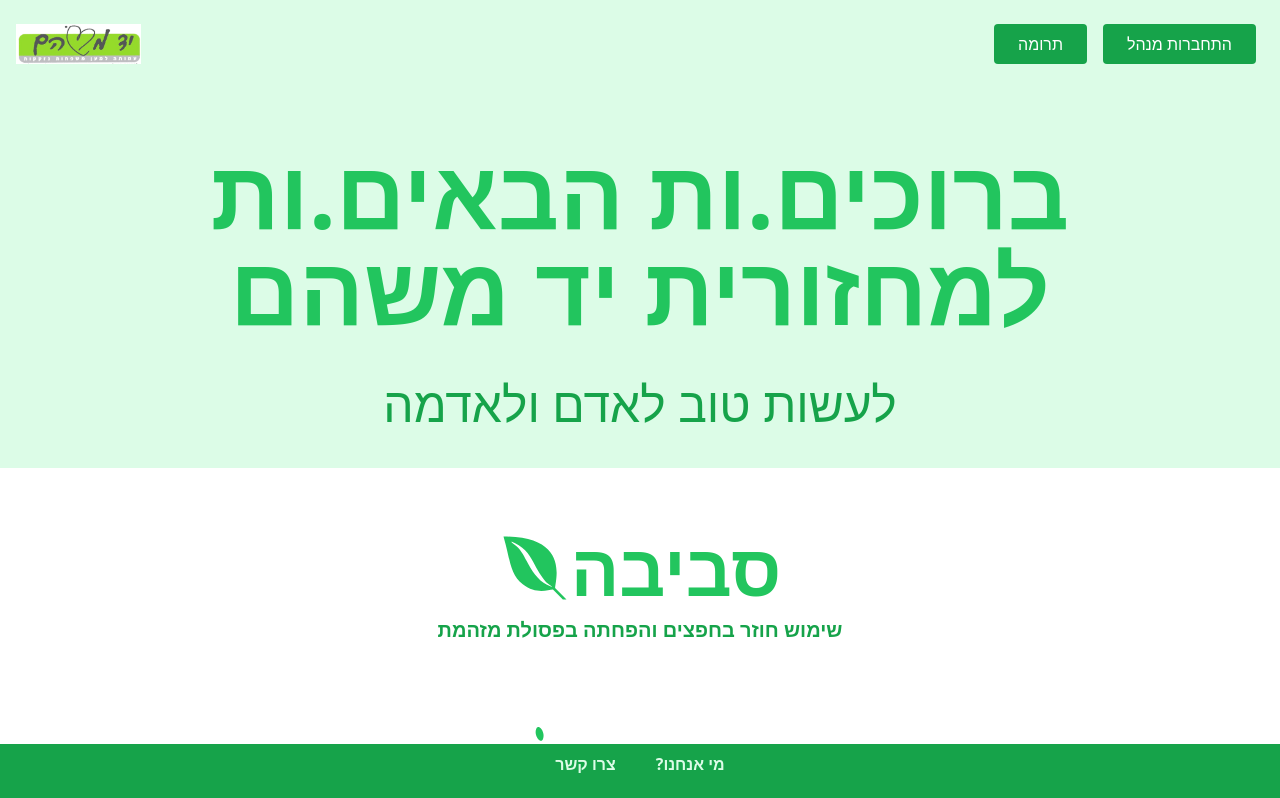
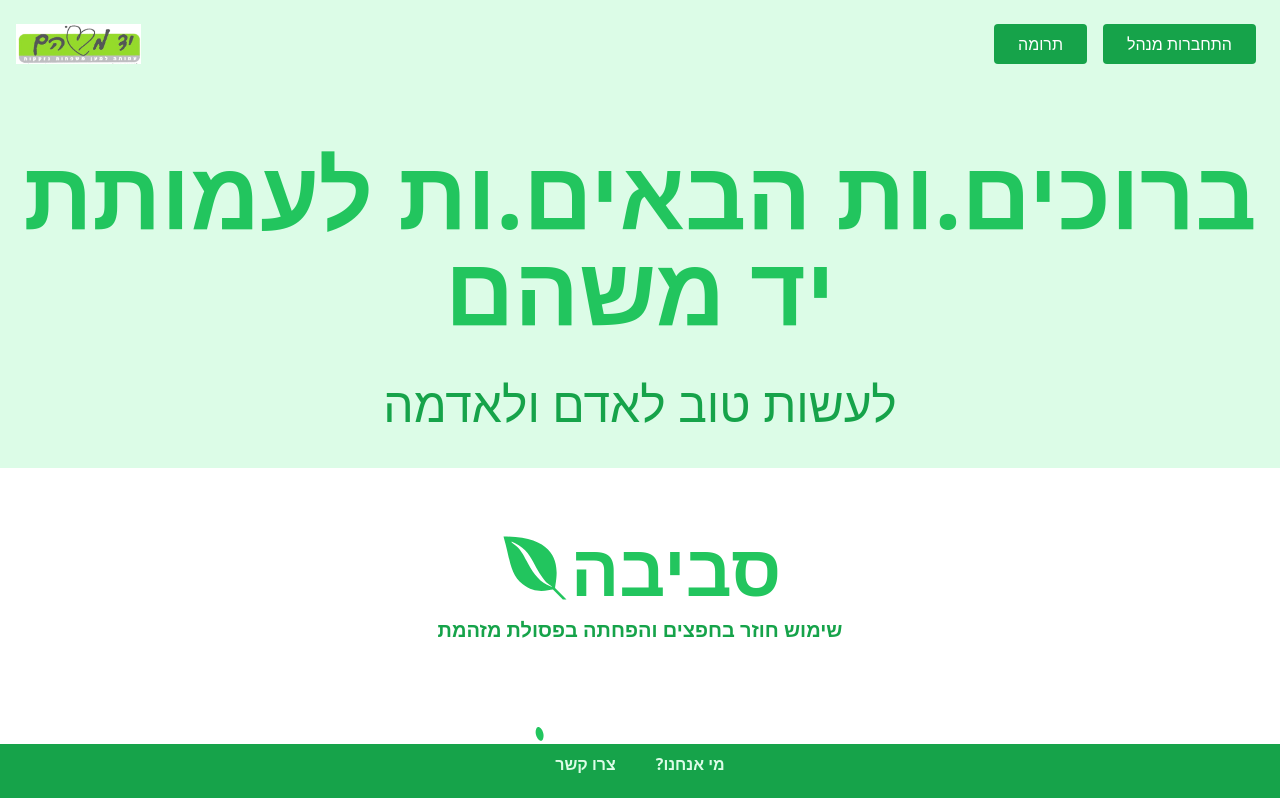
Before and after one commit to ReRopa2022/ReRopaClient, a React (Create React App) app: page / in a window 1280 px wide. Shown: the top 798 px of the page. Built offline with nearby package versions, Linux system fonts and the light colour scheme; no server answers.

Commit message:
fixing title

```diff
--- a/src/pages/Home.js
+++ b/src/pages/Home.js
@@ -8,7 +8,7 @@ import { GiReceiveMoney } from "react-icons/gi";
 const Home = () => {
   const { user } = useSelector((state) => state.auth);
   const navigate = useNavigate();
-  const title = "ברוכים.ות הבאים.ות למחזורית יד משהם";
+  const title = "ברוכים.ות הבאים.ות לעמותת יד משהם";
 
   useEffect(() => {
     if (user?.isManager) {
```
